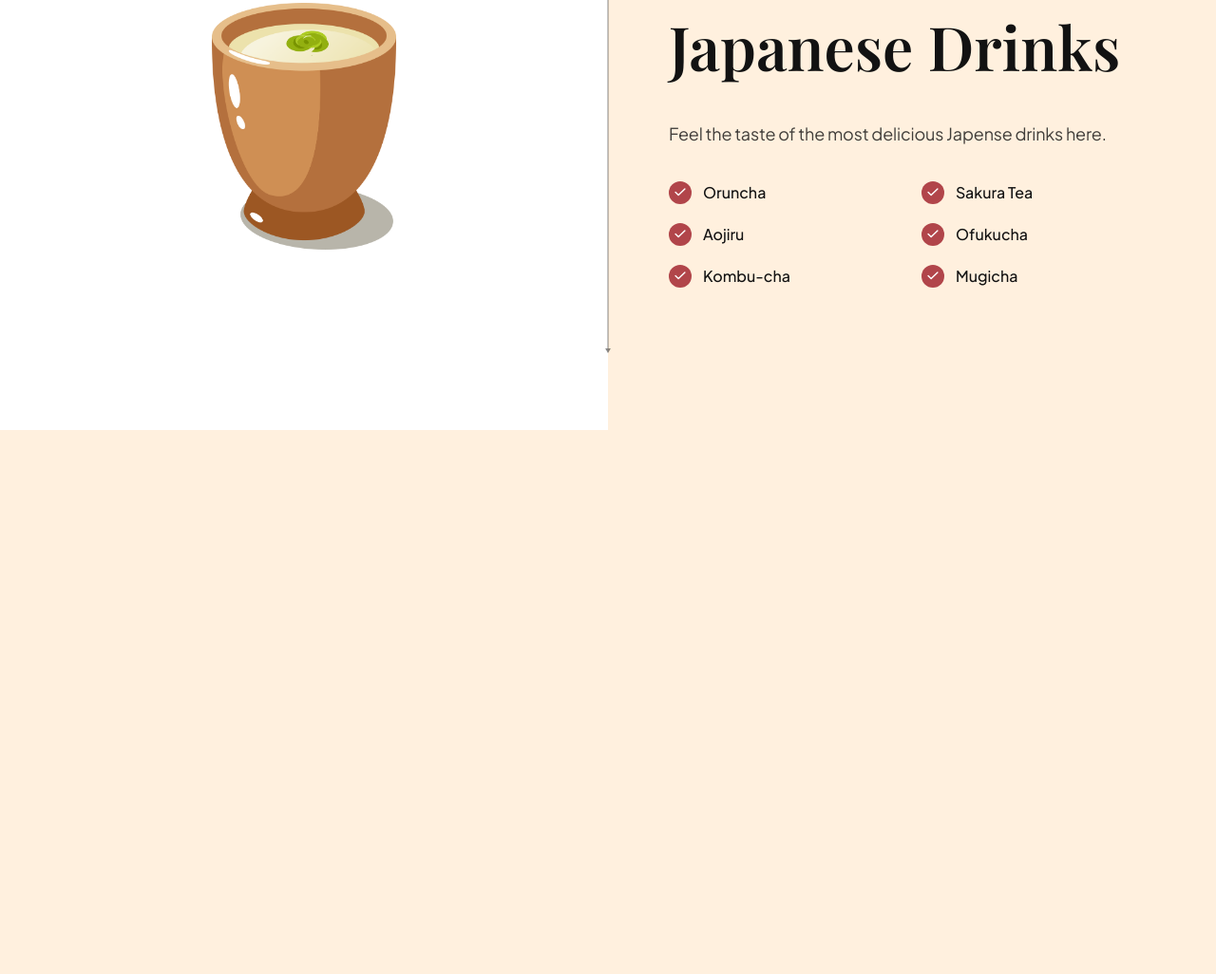
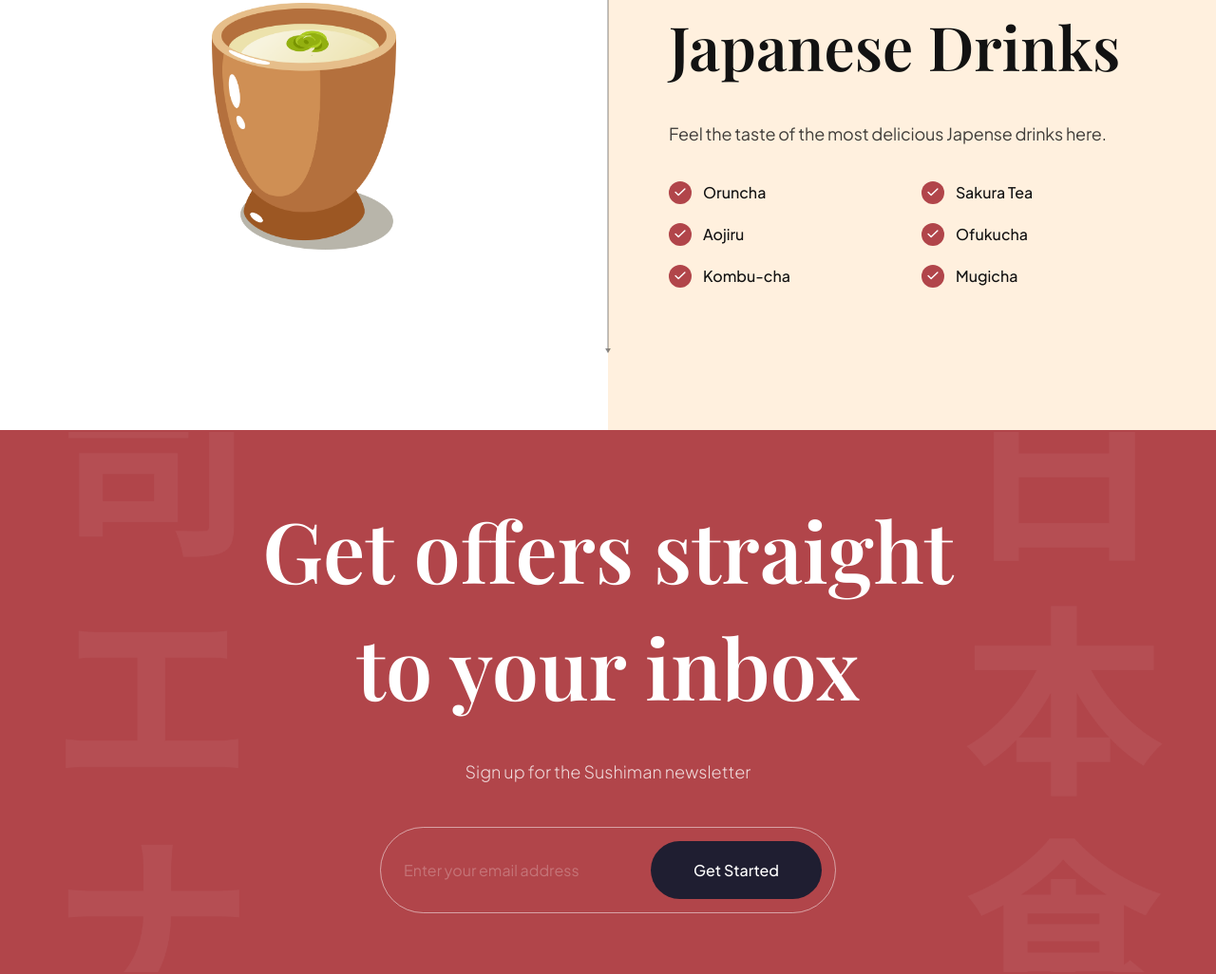
Before and after one commit to ErfanRez/Sushi-Restaurant, a website built with Vite: page index.html in a window 1280 px wide. Shown: the part 3245-4271 px from the top of the page at 95% size. Before the commit the page ends 3698 px from the top, so only its background shows below. Built offline with nearby package versions, Linux system fonts and the light colour scheme.

Commit message:
Subscription section has been added.

```diff
--- a/css/sections/subscribe.css
+++ b/css/sections/subscribe.css
@@ -0,0 +1,85 @@
+.subscription {
+    padding: 64px;
+
+    background-color: var(--primary-color);
+    background-image: url('../../assets/subscribe_bg.png');
+    background-position: center;
+    background-repeat: no-repeat;
+    background-size: contain;
+
+    flex-direction: column;
+    overflow: hidden;
+  }
+
+  .subscription h2 {
+    font-size: 88px;
+    font-family: var(--playfair-display);
+    font-weight: 600;
+    line-height: 123px;
+
+    color: #fff;
+    text-align: center;
+  }
+
+  .subscription p {
+    font-size: 18px;
+    font-family: var(--plus-jakarta-sans);
+    font-weight: 300;
+    line-height: 36px;
+
+    margin-top: 32px;
+
+    color: rgba(255, 255, 255, 0.8);
+  }
+
+  .subscription__form {
+    min-width: 480px;
+    margin-top: 40px;
+
+    padding: 14px 14px 14px 24px;
+
+    display: flex;
+    gap: 10px;
+
+    border: 1px solid rgba(255, 255, 255, 0.5);
+    border-radius: 46px;
+  }
+
+  .subscription__form input {
+    flex: 1;
+
+    font-size:  16px;
+    font-weight: 400px;
+    font-family: var(--plus-jakarta-sans);
+
+    color: #fff;
+    opacity: 0.5;
+
+    background: transparent;
+    border: none;
+    outline: none;
+  }
+
+  .subscription__form input::placeholder {
+    color: #fff;
+    opacity: 0.5;
+  }
+
+  .subscription__form button {
+    padding: 20px;
+
+    min-width: 180px;
+
+    font-size: 16px;
+    font-weight: 500;
+    font-family: var(--plus-jakarta-sans);
+    color: #fff;
+    text-align: center;
+
+    background: var(--black-400);
+    border-radius: 46px;
+    border: none;
+    outline: none;
+
+    cursor: pointer;
+  }
--- a/index.html
+++ b/index.html
@@ -318,5 +318,18 @@
       </section>
     </section>
 
+    <section class="subscription flex-center" id="services">
+      <h2 data-aos="flip-down">
+        Get offers straight <br />
+        to your inbox
+      </h2>
+      <p data-aos="fade-up">Sign up for the Sushiman newsletter</p>
+
+      <div class="subscription__form" data-aos="fade-up">
+        <input type="text" placeholder="Enter your email address"/>
+        <button>Get Started</button>
+      </div>
+    </section>
+
   </body>
 </html>
```
